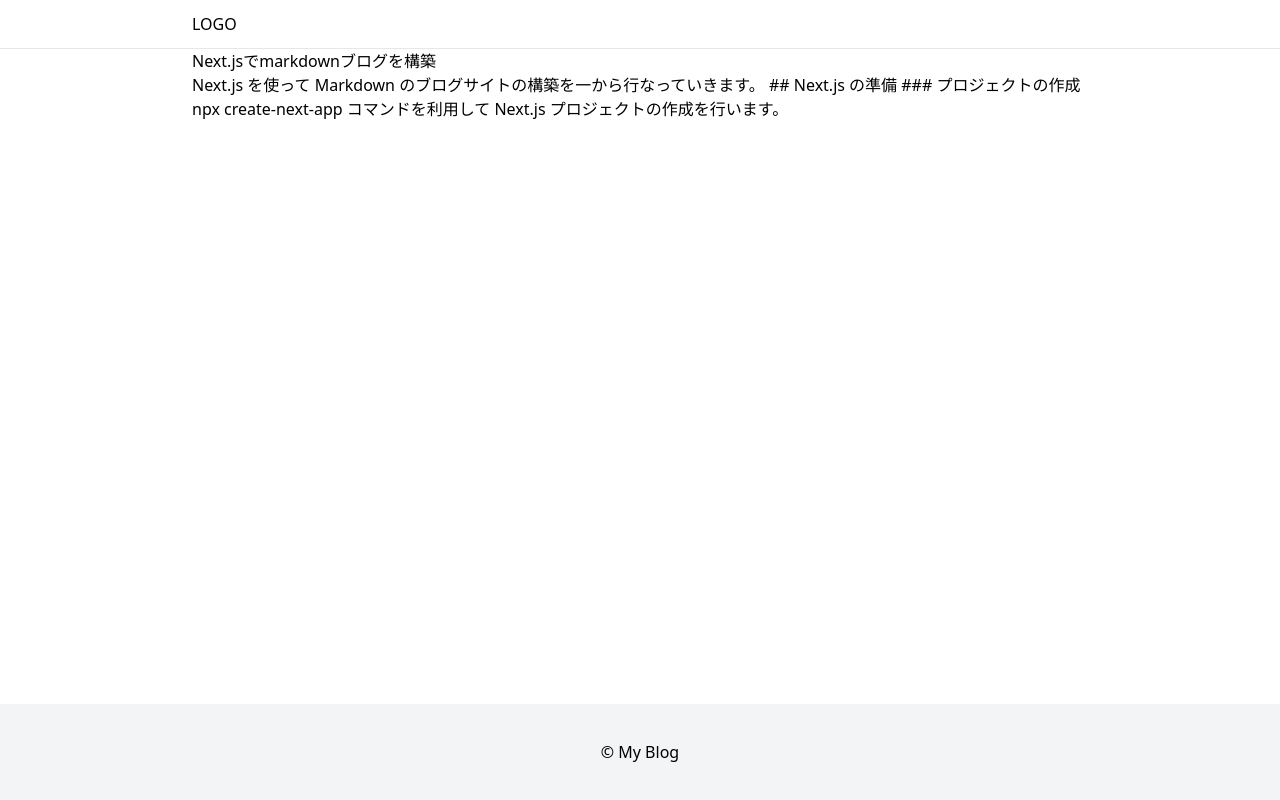
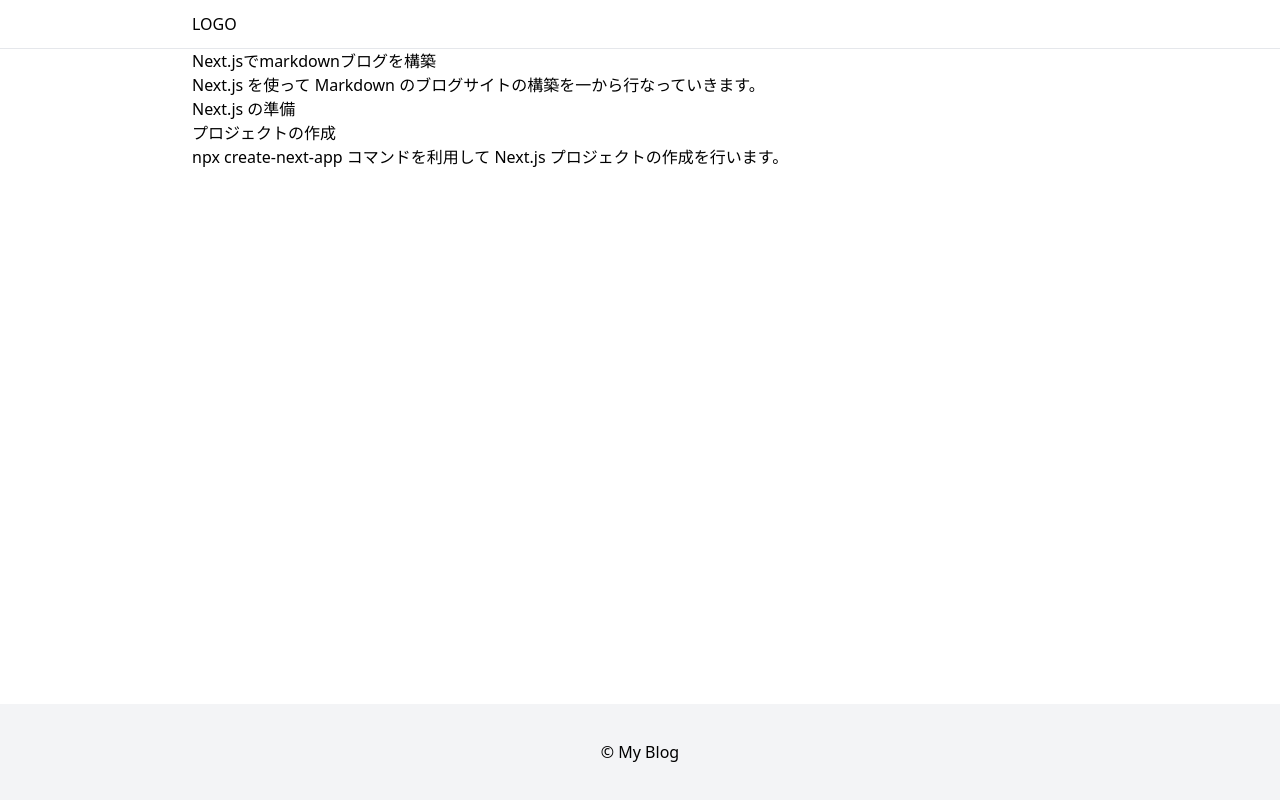
Before and after one commit to kou12345/nextjs-blog, a Next.js app: page /posts/next-js-markdown-blog in a window 1280 px wide. Built offline with nearby package versions, Linux system fonts and the light colour scheme.

Commit message:
markdownをhtmlに変換

```diff
--- a/src/pages/posts/[slug].tsx
+++ b/src/pages/posts/[slug].tsx
@@ -1,5 +1,6 @@
 import fs from "fs";
 import matter from "gray-matter";
+import { marked } from "marked";
 import { GetStaticProps } from "next";
 
 const folderPath = "public/posts";
@@ -38,7 +39,7 @@ const Post: React.FC<PostProps> = ({ frontMatter, content }) => {
   return (
     <div>
       <h1>{frontMatter.title}</h1>
-      <div>{content}</div>
+      <div dangerouslySetInnerHTML={{ __html: marked(content) }}></div>
     </div>
   );
 };
```
